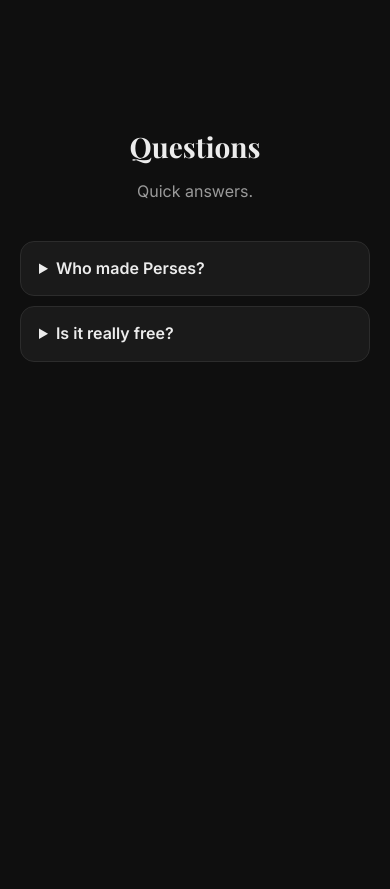
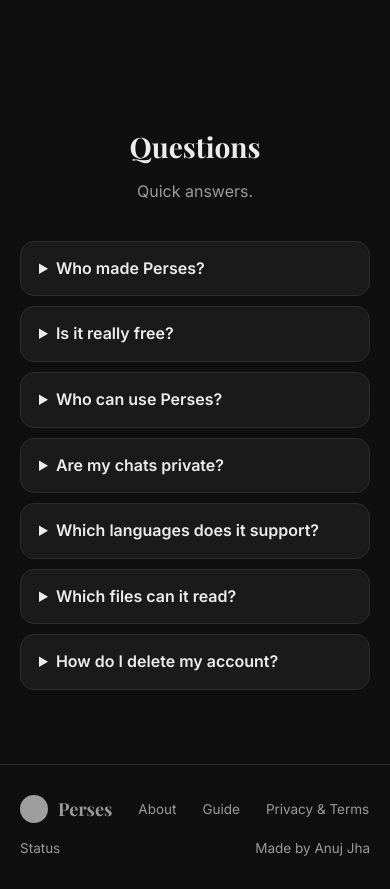
Before and after one commit to Anuj-076/perses, a website: page landing.html in a window 390 px wide. Shown: the part 6900-7789 px from the top of the page. Before the commit the page ends 7336 px from the top, so only its background shows below. Drawn offline with nearby package versions, Linux system fonts and the light colour scheme; grey boxes are pictures that could not be loaded.

Commit message:
Update landing.html

```diff
--- a/landing.html
+++ b/landing.html
@@ -152,4 +152,24 @@ footer a:hover{color:var(--text)}
 <section id="faq"><div class="wrap" style="max-width:760px">
   <h2>Questions</h2><p class="sub">Quick answers.</p>
   <details><summary>Who made Perses?</summary><p>Perses was created by its founder, Anuj Jha, and was established on 26 October 2026.</p></details>
-  <details><summary>Is it really free?</summary><p>Yes. The Free plan gives you 100 messages and 3 images every day. You can even try
+  <details><summary>Is it really free?</summary><p>Yes. The Free plan gives you 100 messages and 3 images every day. You can even try 10 messages as a guest without signing up.</p></details>
+  <details><summary>Who can use Perses?</summary><p>Anyone aged 7 and over. Children under 13 should use it together with a parent or guardian. Perses switches to kid-safe or teen-safe mode automatically based on the birthday you enter.</p></details>
+  <details><summary>Are my chats private?</summary><p>Your chat history is stored on your own device unless you turn on cloud sync. Messages are sent to our servers and AI providers only to create replies. We do not sell your data.</p></details>
+  <details><summary>Which languages does it support?</summary><p>Perses understands and replies in any language you write in. Voice input works in many languages, and you can pick yours in the + menu.</p></details>
+  <details><summary>Which files can it read?</summary><p>PDF, Word (.docx), Excel (.xlsx) and text files. Scanned PDFs without text are not supported.</p></details>
+  <details><summary>How do I delete my account?</summary><p>Open Settings and choose Delete account. We ask twice and email you a code to confirm.</p></details>
+</div></section>
+
+<footer><div class="wrap">
+  <a class="brand" href="#top" style="font-size:18px"><img src="https://i.ibb.co/BVj29ptv/AI-logo.png" alt="" style="width:28px;height:28px">Perses</a>
+  <a href="index.html#about">About</a><a href="index.html#guide">Guide</a><a href="index.html#legal">Privacy &amp; Terms</a><a href="status.html">Status</a>
+  <span class="r">Made by Anuj Jha</span>
+</div></footer>
+
+<script>
+document.querySelectorAll('.try').forEach(function(el){el.onclick=function(){navigator.clipboard.writeText(el.dataset.c);var o=el.textContent;el.textContent='Copied';setTimeout(function(){el.textContent=o},1200)}});
+document.getElementById('seg').onclick=function(e){var b=e.target.closest('button');if(!b)return;document.querySelectorAll('#seg button').forEach(function(x){x.classList.toggle('on',x===b)});
+document.querySelectorAll('.price[data-m]').forEach(function(p){var m=parseFloat(p.dataset.m);if(b.dataset.p==='y'){var y=(m*12*0.9).toFixed(2);p.innerHTML='$'+y+'<small> / year (save 10%)</small>'}else{p.innerHTML='$'+m.toFixed(2)+'<small> / month</small>'}})};
+</script>
+</body>
+</html>
```
